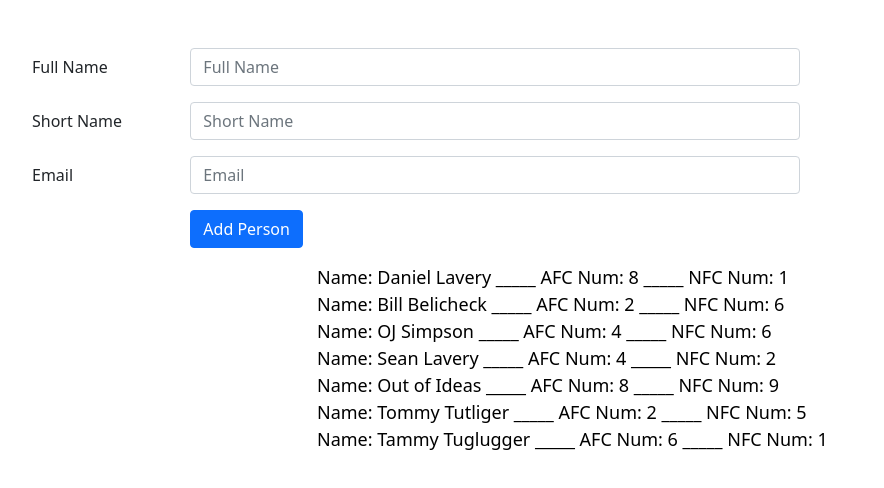
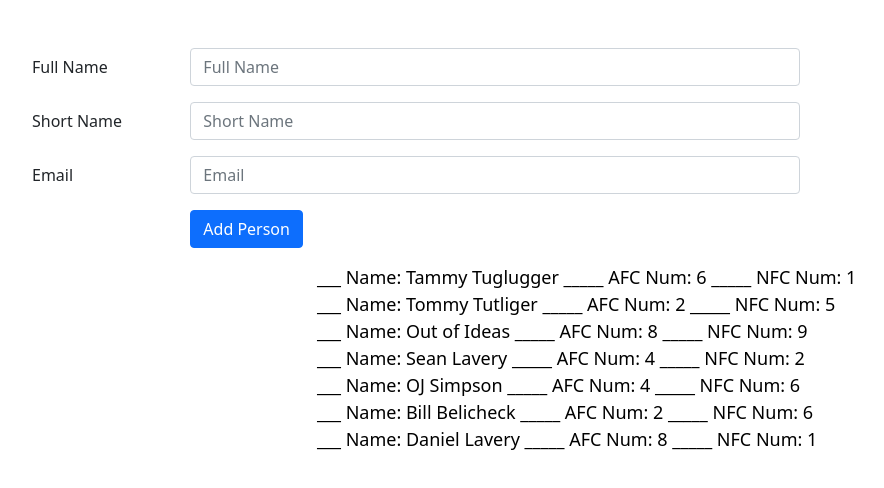
Before and after one commit to DLav0/Superbowl-Boxes, a React (Create React App) app: page /list in a window 1280 px wide. Shown: the top 488 px of the page, without its empty margins (50-934 px from the left). Built offline with nearby package versions, Linux system fonts and the light colour scheme.

Commit message:
React State

```diff
--- a/src/App.js
+++ b/src/App.js
@@ -1,3 +1,5 @@
+import { personsHard, Person, combos } from "./app/logical/randomBox"
+import { useState } from "react";
 import { Routes, Route } from 'react-router-dom';
 import RenderList from './app/RenderList'
 import ReduxInit from './app/ReduxInit'
@@ -5,11 +7,23 @@
 import Homepage from './app/Homepage';
 
 function App() {
+
+  const [persons, addPerson] = useState(personsHard)
+
+  const updateState = (vals) => {
+
+      const personX = new Person(vals.name, vals.shortName, vals.email)
+
+      addPerson(persons.concat(personX))
+      console.log(combos.length)
+
+  }
+
   return (
     <div className=''>
       <Routes>
         <Route path='/' element={<Homepage />} />
-        <Route path='/list' element={<RenderList />} />
+        <Route path='/list' element={<RenderList persons={persons} updateState={updateState} />} />
       </Routes>
     </div>
   );
--- a/src/app/InputForm.js
+++ b/src/app/InputForm.js
@@ -2,13 +2,14 @@
 import { Formik, Field, Form, ErrorMessage } from 'formik'
 import { validateInputForm } from './logical/validateInputForm'
 
-const InputForm = () => {
+const InputForm = (props) => {
 
     const handleSubmit = (values, { resetForm }) => {
         console.log('form values:', values);
         console.log('in JSON format:', JSON.stringify(values));
         console.log('In the form of a question?')
-        resetForm();
+        props.updateState(values)
+
     }
 
 
--- a/src/app/ListItem.js
+++ b/src/app/ListItem.js
@@ -3,6 +3,7 @@
 const ListItem = (props) => {
     return (
         <div className="">
+            {props.listNum}___
             Name: {props.person.name} _____
             AFC Num: {props.person.afc} _____
             NFC Num: {props.person.nfc}
--- a/src/app/RenderList.js
+++ b/src/app/RenderList.js
@@ -1,14 +1,16 @@
-import { personsHard } from "./logical/randomBox"
+import { personsHard, Person, combos } from "./logical/randomBox"
 import ListItem from './ListItem'
 import { useState } from "react";
 import InputForm from "./InputForm";
 import { Col, Container, Row} from 'reactstrap'
 
 
+// const personZ = new Person('Person X','do not lie','idiotJokester@snailmail.com')
 
-const RenderList = () => {
+const RenderList = (props) => {
 
-    const [persons, addPerson] = useState(personsHard)
+    const persons = props.persons
+    const updateState = props.updateState
 
     return (
 
@@ -16,7 +18,7 @@
             <div className="row">
                 <div className="col-md-10 mt-5">
                     <div className=''>
-                        <InputForm />
+                        <InputForm updateState={updateState}/>
                     </div>
                 </div>
             </div>
@@ -24,7 +26,7 @@
                 <div className="col-md-3"></div>
                 <div className="col-md-8">
                     <div className="list">
-                        {persons.map((person, index) =>
+                        {persons.slice(0).reverse().map((person, index) =>
                         <ListItem key={index} person={person} />
                         )}
                     </div>
@@ -36,3 +38,5 @@
 }
 
 export default RenderList
+
+// Want the index in the map to match the id number to match the number shown on the list page.
--- a/src/app/logical/randomBox.js
+++ b/src/app/logical/randomBox.js
@@ -2,7 +2,7 @@
 
 const nfc = [0,1,2,3,4,5,6,7,8,9]
 
-const combos = [ [0,0], [0,1], [0,2], [0,3], [0,4], [0,5], [0,6], [0,7], [0,8], [0,9],
+ export const combos = [ [0,0], [0,1], [0,2], [0,3], [0,4], [0,5], [0,6], [0,7], [0,8], [0,9],
                  [1,0], [1,1], [1,2], [1,3], [1,4], [1,5], [1,6], [1,7], [1,8], [1,9],
                  [2,0], [2,1], [2,2], [2,3], [2,4], [2,5], [2,6], [2,7], [2,8], [2,9],
                  [3,0], [3,1], [3,2], [3,3], [3,4], [3,5], [3,6], [3,7], [3,8], [3,9],
@@ -30,11 +30,11 @@
 }
 
 
-function junction() {
+ function junction() {
     return combos.splice(Math.floor(Math.random()*combos.length),1)[0];
 }
 
-class Person {
+export class Person {
     constructor(name, shortName, email) {
         this.name = name;
         this.shortName = shortName;
@@ -106,6 +106,7 @@
 
 export const personsHard = [person1, person2, person3, person4, person5, person6, person7];
 
+
 // When does the class call actually run when the app is started?
 // I could make random numbers every time a new name is entered.  Think I'd rather have it assign the number and leave it.  Otherwise,
 // A small mistake could randomize the whole thing.
```
Also changed, not shown: SuperbowlBoxes.txt.
